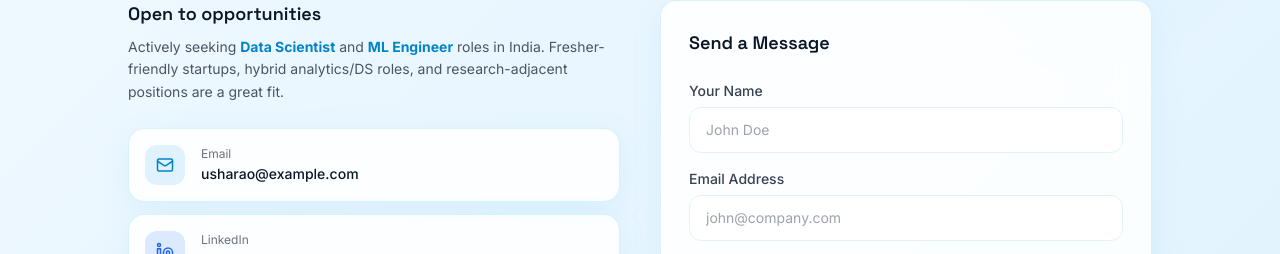
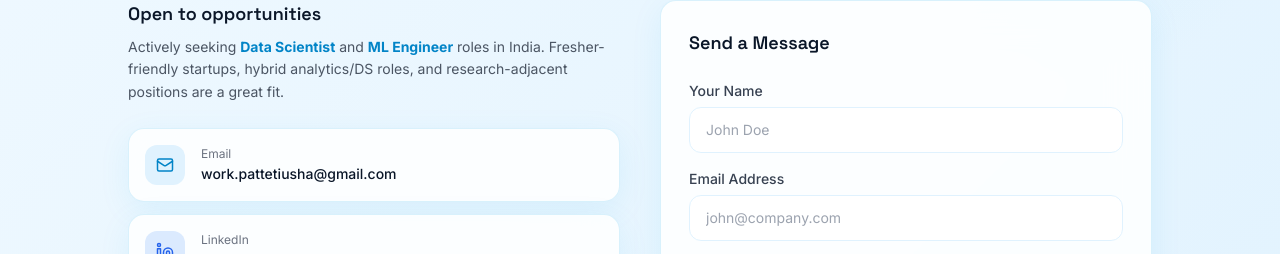
Before and after one commit to edaUsha/portfolio, a Next.js app: page / in a window 1280 px wide. Shown: the part 7477-7731 px from the top of the page. Built offline with nearby package versions, Linux system fonts and the light colour scheme.

Commit message:
Update contact email and LinkedIn URL

```diff
--- a/components/Contact.tsx
+++ b/components/Contact.tsx
@@ -8,15 +8,15 @@ const contactLinks = [
   {
     icon: Mail,
     label: "Email",
-    value: "usharao@example.com",
-    href: "mailto:usharao@example.com",
+    value: "work.pattetiusha@gmail.com",
+    href: "mailto:work.pattetiusha@gmail.com",
     color: "bg-sky-100 text-sky-600",
   },
   {
     icon: Linkedin,
     label: "LinkedIn",
     value: "linkedin.com/in/usha-rao-patteti",
-    href: "https://linkedin.com/in/usha-rao-patteti",
+    href: "www.linkedin.com/in/usha-rao-patteti-521206281",
     color: "bg-blue-100 text-blue-600",
   },
   {
@@ -241,7 +241,7 @@ export default function Contact() {
 
                   <p className="text-center text-gray-400 text-xs">
                     Or email directly at{" "}
-                    <a href="mailto:usharao@example.com" className="text-sky-500 hover:underline">
+                    <a href="mailto:work.pattetiusha@gmail.com" className="text-sky-500 hover:underline">
                       usharao@example.com
                     </a>
                   </p>
```
